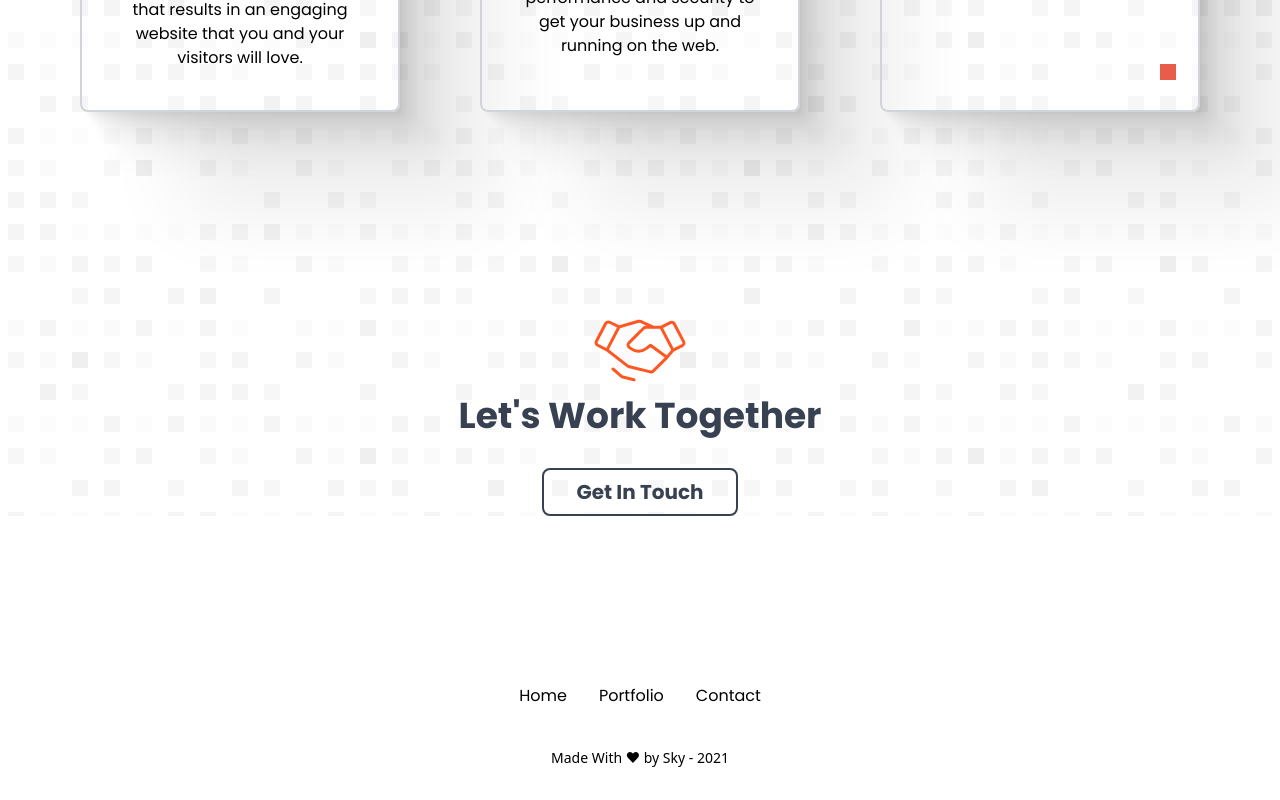
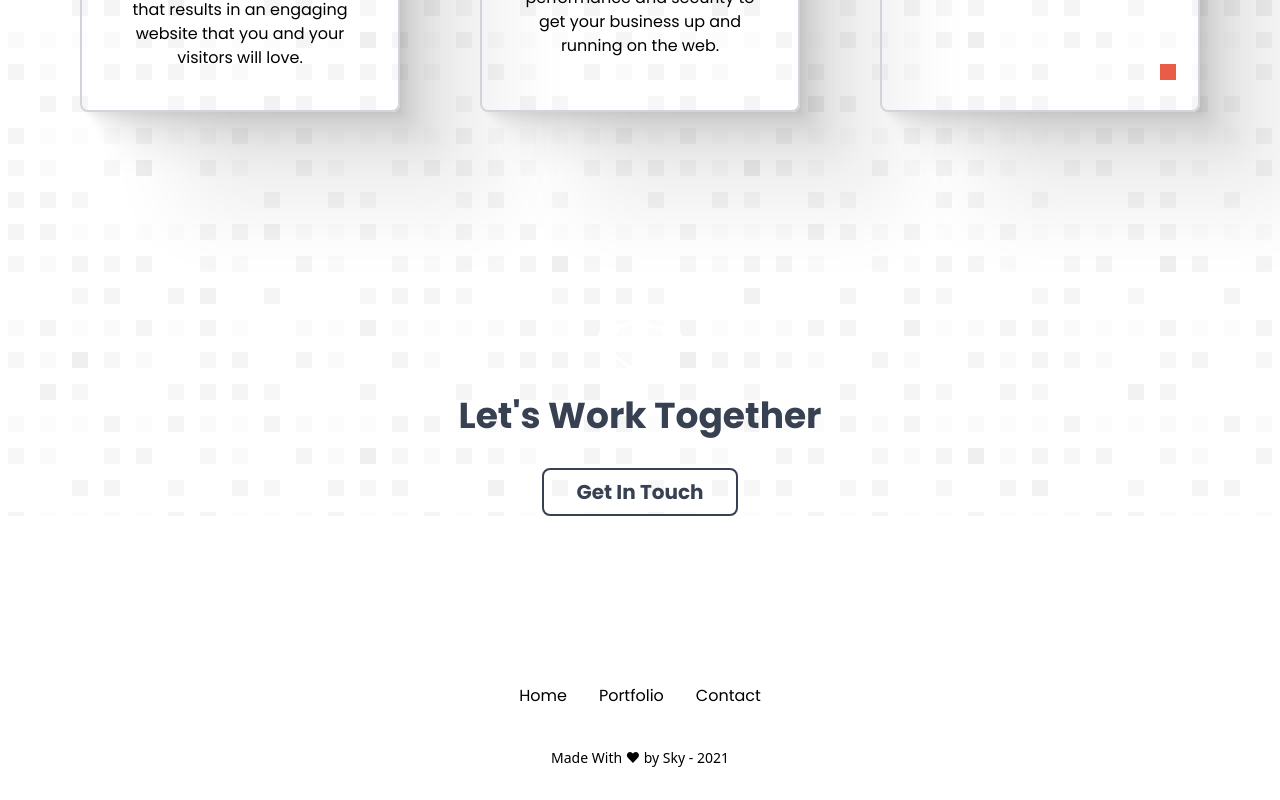
Before and after one commit to skystanoyevitch/sky-portfolio, a React (Create React App) app: page / in a window 1280 px wide. Shown: the part 900-1700 px from the top of the page. Built offline with nearby package versions, Linux system fonts and the light colour scheme.

Commit message:
added images to tailwind config

```diff
--- a/src/icons/HandShake.js
+++ b/src/icons/HandShake.js
@@ -6,7 +6,7 @@ const HandShake = () => {
 			<svg
 				width="6em"
 				height="6em"
-                fill="#FF5722"
+                fill="#ffff"
 				viewBox="0 0 256 256"
 				id="Flat"
 				xmlns="http://www.w3.org/2000/svg"
--- a/tailwind.config.js
+++ b/tailwind.config.js
@@ -11,7 +11,7 @@ module.exports = {
 				profileImage: "url('./images/mainpicsky.jpg')",
 				travelpal: "url('./images/travelpal.png')",
 				teknipak: "url('./images/teknipak.png')",
-				skycafe: "url('./images/skyscoffee.png')",
+				relaxedDesign: "url('./images/relaxed-design.jpg')",
 				heroBg: "url('./images/wave.svg')",
 				heroImg: "url('./images/webdev.svg')",
 				shapesBg: "url('./images/shapesBg.svg')",
```
Also changed, not shown: src/images/relaxed-design.jpg (added), 1 other file (tests, documents, lock files or other folders).
